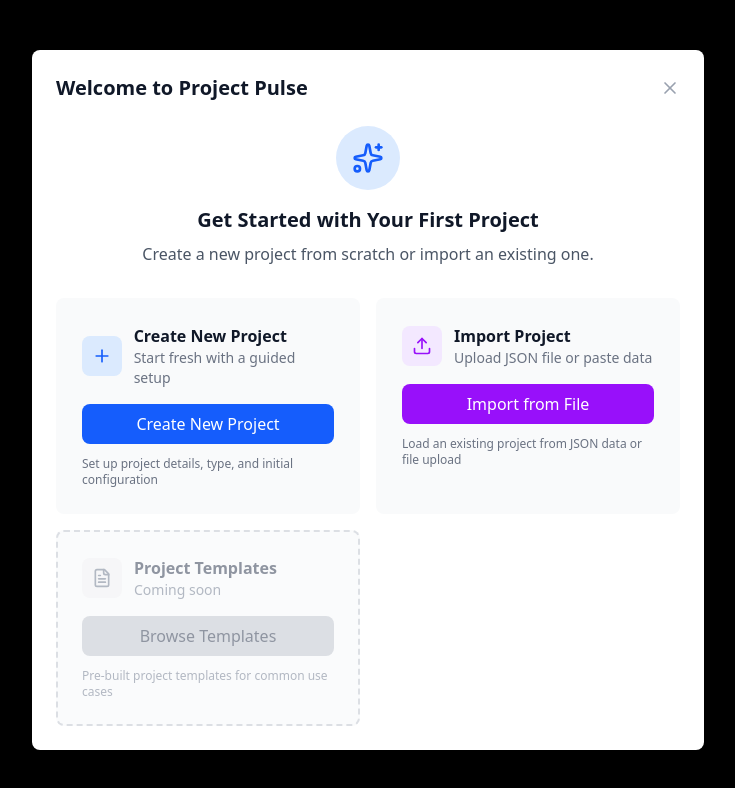
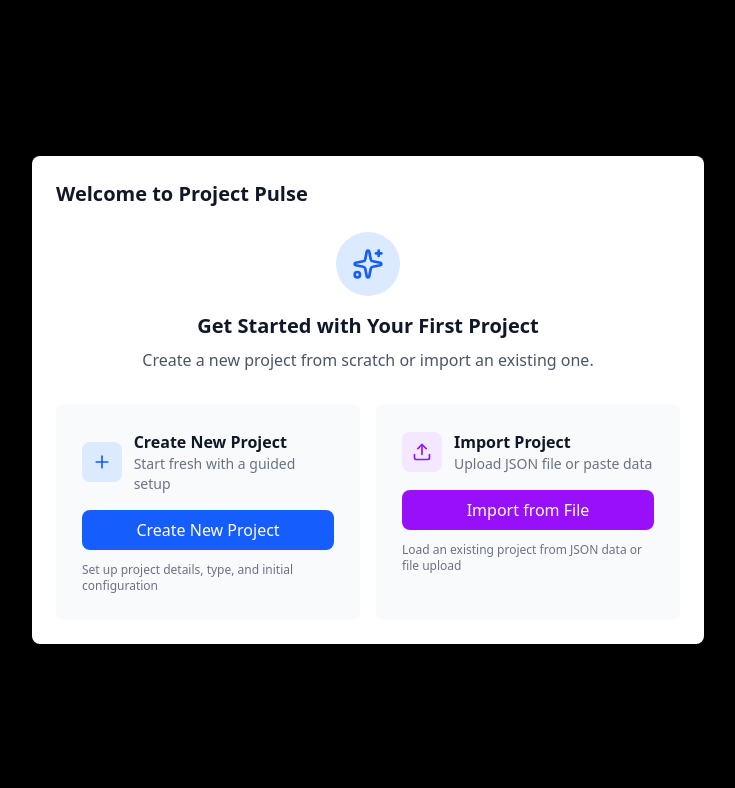
Before and after one commit to jsmithdenverdev/project-lite, a React (Vite) app: page / in a window 1280 px wide. Shown: the top 788 px of the page, without its empty margins (272-1007 px from the left). Built offline with nearby package versions, Linux system fonts and the light colour scheme.

Commit message:
refactor: streamline InitialProjectModal and Modal components; update ProjectSelector to improve delete project handling and user feedback

```diff
--- a/src/components/InitialProjectModal/InitialProjectModal.tsx
+++ b/src/components/InitialProjectModal/InitialProjectModal.tsx
@@ -1,5 +1,5 @@
 import { useState } from 'react';
-import { FolderOpen, Upload, FileText, Plus, Sparkles } from 'lucide-react';
+import { FolderOpen, Upload, Plus, Sparkles } from 'lucide-react';
 import { Modal } from '../Modal';
 import { ProjectSelector } from '../ProjectSelector';
 import { NewProjectModal } from '../NewProjectModal';
@@ -43,13 +43,14 @@ export function InitialProjectModal({ isOpen, onClose }: InitialProjectModalProp
     }
   };
 
+
   if (!isOpen) return null;
 
   return (
     <>
       <Modal
         isOpen={isOpen}
-        onClose={hasExistingProjects ? onClose : () => {}} // Only allow closing if there are existing projects
+        onClose={hasExistingProjects ? onClose : undefined} // Only allow closing if there are existing projects
         title="Welcome to Project Pulse"
         size="lg"
       >
@@ -151,32 +152,6 @@ export function InitialProjectModal({ isOpen, onClose }: InitialProjectModalProp
               </p>
             </div>
 
-            {/* Browse Examples/Templates - Future feature */}
-            <div className="bg-gray-50 dark:bg-gray-800 rounded-lg p-6 border-2 border-dashed border-gray-300 dark:border-gray-600 opacity-75">
-              <div className="flex items-center space-x-3 mb-4">
-                <div className="w-10 h-10 bg-gray-100 dark:bg-gray-700 rounded-lg flex items-center justify-center">
-                  <FileText className="w-5 h-5 text-gray-400 dark:text-gray-500" />
-                </div>
-                <div>
-                  <h3 className="font-semibold text-gray-500 dark:text-gray-400">
-                    Project Templates
-                  </h3>
-                  <p className="text-sm text-gray-400 dark:text-gray-500">
-                    Coming soon
-                  </p>
-                </div>
-              </div>
-              <button
-                disabled
-                className="w-full px-4 py-2 bg-gray-300 text-gray-500 rounded-lg cursor-not-allowed"
-                type="button"
-              >
-                Browse Templates
-              </button>
-              <p className="text-xs text-gray-400 dark:text-gray-500 mt-3">
-                Pre-built project templates for common use cases
-              </p>
-            </div>
           </div>
 
           {/* Quick Actions */}
@@ -211,6 +186,7 @@ export function InitialProjectModal({ isOpen, onClose }: InitialProjectModalProp
         onClose={() => setShowImportModal(false)}
         onProjectLoaded={handleProjectImported}
       />
+
     </>
   );
 }
--- a/src/components/Modal/Modal.tsx
+++ b/src/components/Modal/Modal.tsx
@@ -3,7 +3,7 @@ import { X } from 'lucide-react';
 
 interface ModalProps {
   isOpen: boolean;
-  onClose: () => void;
+  onClose?: () => void;
   title?: string;
   children: ReactNode;
   size?: 'sm' | 'md' | 'lg' | 'xl';
@@ -37,7 +37,7 @@ export default function Modal({
                 {title}
               </h2>
             )}
-            {showCloseButton && (
+            {showCloseButton && onClose && (
               <button
                 onClick={onClose}
                 className="text-gray-400 hover:text-gray-600 dark:text-gray-500 dark:hover:text-gray-400"
--- a/src/components/ProjectSelector/ProjectSelector.tsx
+++ b/src/components/ProjectSelector/ProjectSelector.tsx
@@ -203,7 +203,6 @@ export function ProjectSelector({ className = '' }: ProjectSelectorProps) {
                     <Download className="w-4 h-4" />
                   </button>
 
-                  {projects.length > 1 && (
                   <button
                     onClick={(e) => handleDeleteProject(project, e)}
                     className="p-1 text-gray-400 hover:text-red-600 dark:text-gray-500 dark:hover:text-red-400 transition-colors"
@@ -212,7 +211,6 @@ export function ProjectSelector({ className = '' }: ProjectSelectorProps) {
                   >
                     <Trash2 className="w-4 h-4" />
                   </button>
-                  )}
                 </div>
               </div>
             ))}
@@ -248,6 +246,11 @@ export function ProjectSelector({ className = '' }: ProjectSelectorProps) {
                 <p className="text-sm text-red-800 dark:text-red-300">
                   ⚠️ This action cannot be undone. All work items and project data will be permanently deleted.
                 </p>
+                {projects.length === 1 && (
+                  <p className="text-sm text-red-800 dark:text-red-300 mt-2">
+                    🗑️ This is your last project. After deletion, you'll need to create or import a new project.
+                  </p>
+                )}
               </div>
               <p className="text-sm text-gray-600 dark:text-gray-400 mt-2">
                 Consider exporting the project first if you want to keep a backup.
```
Lines whose indentation alone changed are shown as unchanged.
